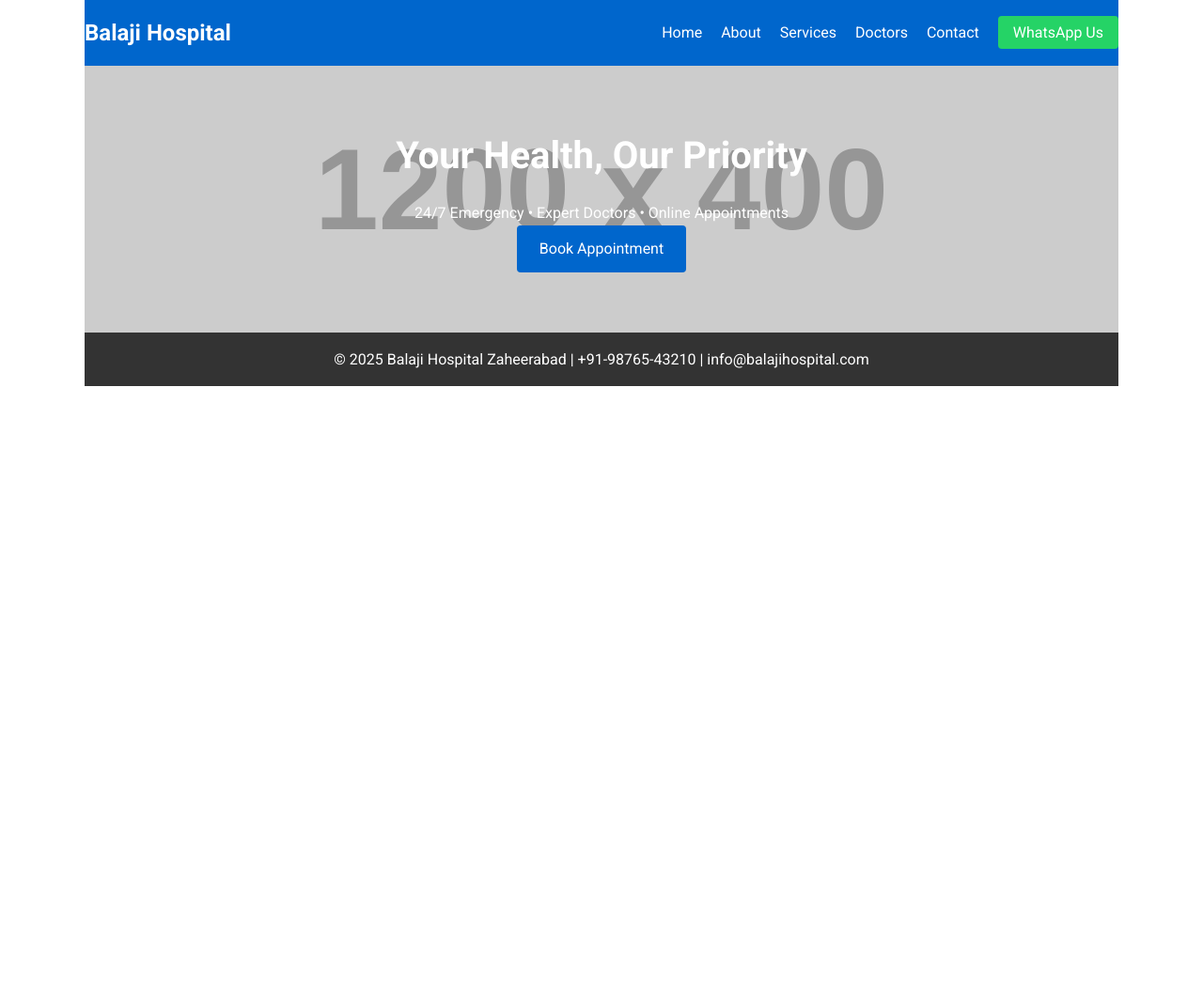
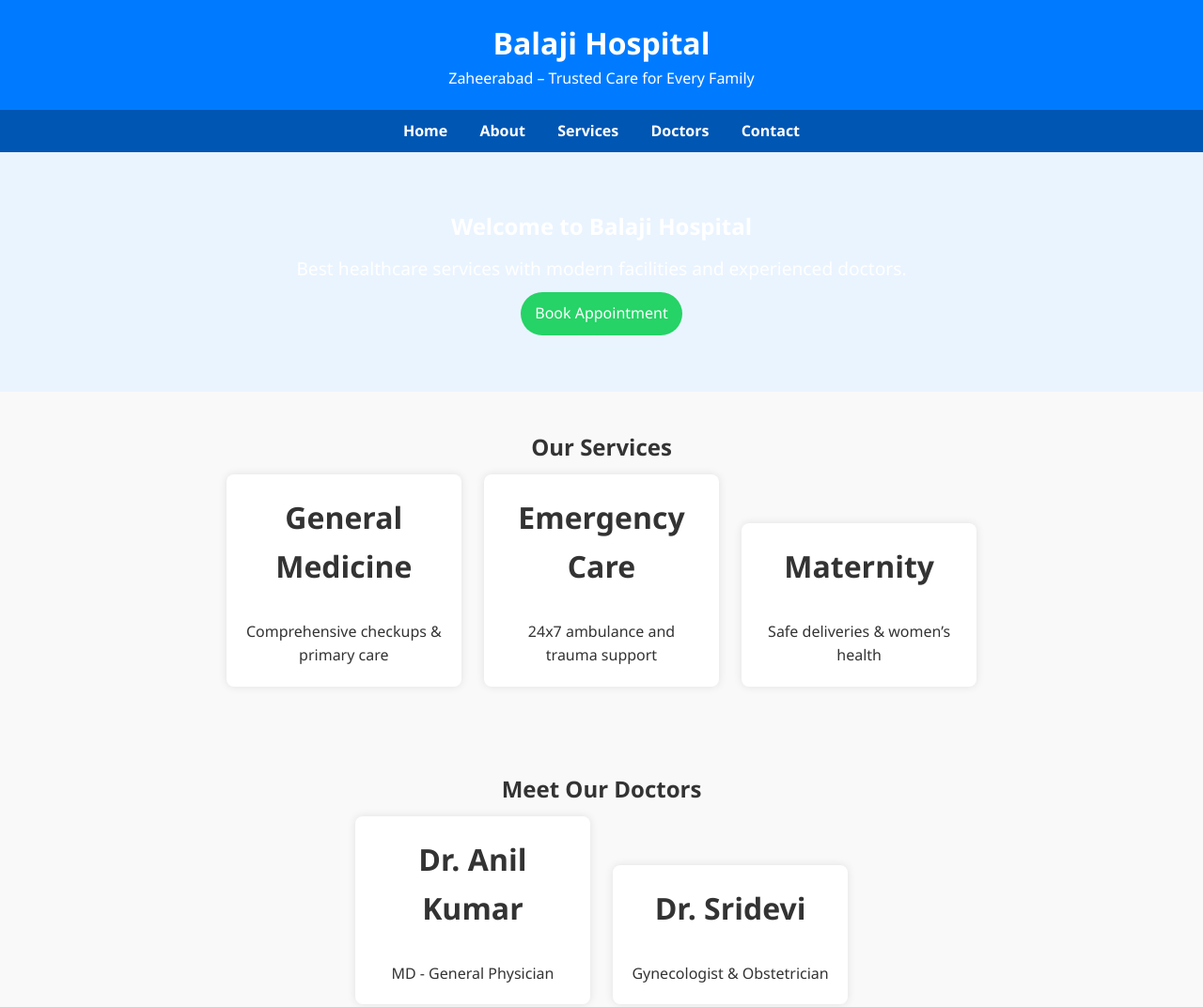
Before and after one commit to cyberwheel/Balaji, a plain HTML site: page index.html in a window 1280 px wide. Shown: the top 1072 px of the page at 94% size. Before the commit the page ends 800 px from the top, so only its background shows below. Drawn offline with Linux system fonts and the light colour scheme; placeholder pictures from the web are drawn by us.

Commit message:
Update index.html

```diff
--- a/index.html
+++ b/index.html
@@ -2,36 +2,131 @@
 <html lang="en">
 <head>
   <meta charset="UTF-8" />
-  <meta name="viewport" content="width=device-width, initial-scale=1.0"/>
-  <title>Balaji Hospital Zaheerabad | Home</title>
-  <meta name="description" content="Balaji Hospital Zaheerabad – 24/7 emergency, expert care, online booking."/>
-  <link href="https://fonts.googleapis.com/css?family=Roboto:400,700&display=swap" rel="stylesheet"/>
-  <link rel="stylesheet" href="style.css"/>
+  <meta name="viewport" content="width=device-width, initial-scale=1.0" />
+  <title>Balaji Hospital - Zaheerabad</title>
+  <link rel="stylesheet" href="style.css" />
+  <style>
+    body {
+      margin: 0;
+      font-family: 'Segoe UI', sans-serif;
+      background: #f9f9f9;
+      color: #333;
+    }
+    header {
+      background: #007bff;
+      color: white;
+      padding: 20px 0;
+      text-align: center;
+    }
+    nav {
+      background: #0056b3;
+      padding: 10px;
+      text-align: center;
+    }
+    nav a {
+      color: white;
+      margin: 0 15px;
+      text-decoration: none;
+      font-weight: bold;
+    }
+    .hero {
+      padding: 60px 20px;
+      text-align: center;
+      background: #eaf4ff;
+    }
+    .hero h1 {
+      margin-bottom: 10px;
+    }
+    .hero p {
+      font-size: 1.2em;
+    }
+    .section {
+      padding: 40px 20px;
+      text-align: center;
+    }
+    .card {
+      display: inline-block;
+      background: white;
+      margin: 10px;
+      padding: 20px;
+      width: 250px;
+      border-radius: 8px;
+      box-shadow: 0 0 10px rgba(0,0,0,0.1);
+    }
+    .footer {
+      background: #333;
+      color: white;
+      text-align: center;
+      padding: 20px;
+    }
+    .whatsapp-button {
+      display: inline-block;
+      margin-top: 10px;
+      background: #25D366;
+      color: white;
+      padding: 10px 15px;
+      border-radius: 25px;
+      text-decoration: none;
+    }
+  </style>
 </head>
 <body>
+  <header>
+    <h1>Balaji Hospital</h1>
+    <p>Zaheerabad – Trusted Care for Every Family</p>
+  </header>
 
-  <header class="navbar container">
-    <h1 class="logo">Balaji Hospital</h1>
   <nav>
     <a href="index.html">Home</a>
     <a href="about.html">About</a>
     <a href="services.html">Services</a>
     <a href="doctors.html">Doctors</a>
     <a href="contact.html">Contact</a>
-      <a class="btn-whatsapp" href="https://wa.me/919876543210?text=Hello%20Balaji%20Hospital" target="_blank">WhatsApp Us</a>
   </nav>
-  </header>
 
-  <section class="hero container">
-    <h2>Your Health, Our Priority</h2>
-    <p>24/7 Emergency • Expert Doctors • Online Appointments</p>
-    <a href="contact.html" class="btn-primary">Book Appointment</a>
+  <section class="hero">
+    <h1>Welcome to Balaji Hospital</h1>
+    <p>Best healthcare services with modern facilities and experienced doctors.</p>
+    <a href="contact.html" class="whatsapp-button">Book Appointment</a>
   </section>
 
-  <footer class="footer container">
-    <p>© 2025 Balaji Hospital Zaheerabad | +91-98765-43210 | info@balajihospital.com</p>
+  <section class="section">
+    <h2>Our Services</h2>
+    <div class="card">
+      <h3>General Medicine</h3>
+      <p>Comprehensive checkups & primary care</p>
+    </div>
+    <div class="card">
+      <h3>Emergency Care</h3>
+      <p>24x7 ambulance and trauma support</p>
+    </div>
+    <div class="card">
+      <h3>Maternity</h3>
+      <p>Safe deliveries & women’s health</p>
+    </div>
+  </section>
+
+  <section class="section">
+    <h2>Meet Our Doctors</h2>
+    <div class="card">
+      <h3>Dr. Anil Kumar</h3>
+      <p>MD - General Physician</p>
+    </div>
+    <div class="card">
+      <h3>Dr. Sridevi</h3>
+      <p>Gynecologist & Obstetrician</p>
+    </div>
+  </section>
+
+  <section class="section">
+    <h2>Visit Us</h2>
+    <p>Balaji Hospital, Zaheerabad, Telangana</p>
+    <p>Call us: +91-98765-43210</p>
+    <a href="https://wa.me/919876543210" class="whatsapp-button">Chat on WhatsApp</a>
+  </section>
+
+  <footer class="footer">
+    &copy; 2025 Balaji Hospital, Zaheerabad. All rights reserved.
   </footer>
-
-  <script src="script.js"></script>
 </body>
 </html>
```
Lines whose indentation alone changed are shown as unchanged.
